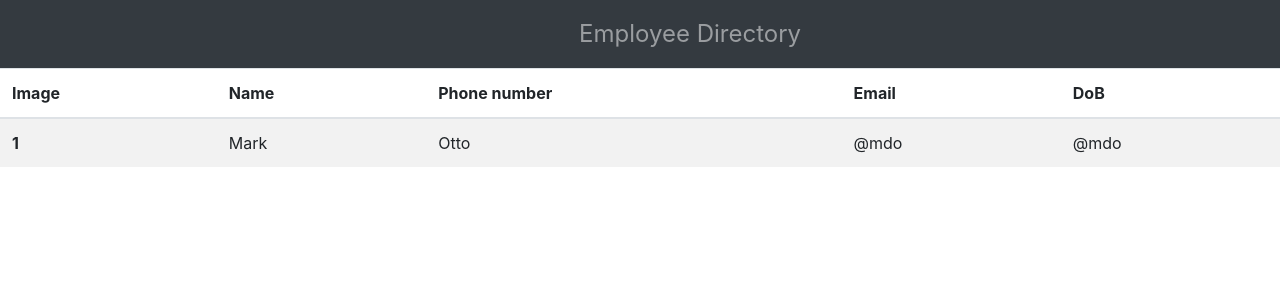
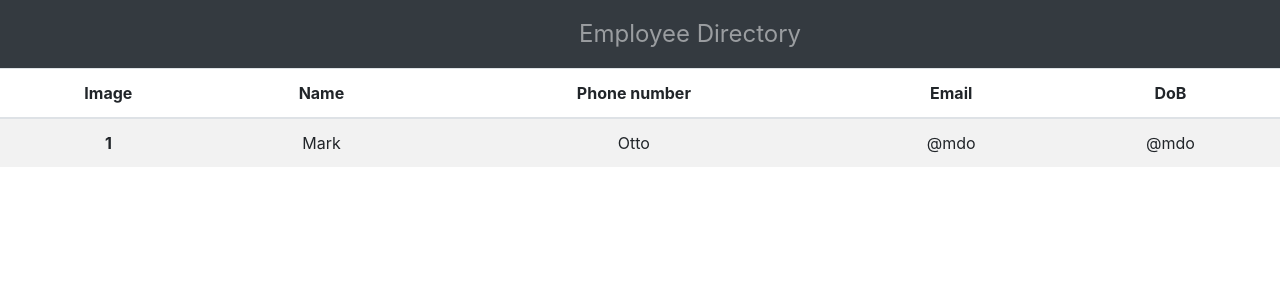
Before and after one commit to ClaireMDavies/employee-directory, a React (Create React App) app in the folder employee-directory/: page / in a window 1280 px wide. Shown: the top 300 px of the page. Built offline with nearby package versions, Linux system fonts and the light colour scheme.

Commit message:
moving vode to directory page, and creating API

```diff
--- a/employee-directory/src/App.js
+++ b/employee-directory/src/App.js
@@ -1,21 +1,20 @@
 import React from "react";
-import { BrowserRouter as Router, Route } from "react-router-dom";
 import Navbar from "./components/Navbar";
-import TableHeader from "./components/TableHeader";
-import TableBody from "./components/TableBody";
+import Directory from "./pages/Directory";
 import './App.css';
 
 function App() {
   return (
-    <Router>
-      <div>
+
+      <div className = "App">
         <Navbar />
+        <div className = "content">
+            <Directory/>
         </div>
-        <table class="table table-striped">
-            <TableHeader/>
-            <TableBody/>
-        </table>
-    </Router>
+
+
+        </div>
+
 
   );
 }
--- /dev/null
+++ b/employee-directory/src/pages/Directory.js
@@ -0,0 +1,16 @@
+import React from "react";
+import TableHeader from "../components/TableHeader";
+import TableBody from "../components/TableBody";
+
+function Directory() {
+    return (
+        <div>
+            <table class="table table-striped">
+                    <TableHeader />
+                    <TableBody />
+            </table>
+        </div>
+    );
+}
+
+export default Directory;
```
Also changed, not shown: employee-directory/src/utils/API.js (added, +8 -0 lines), 1 other file (tests, documents, lock files or other folders).
